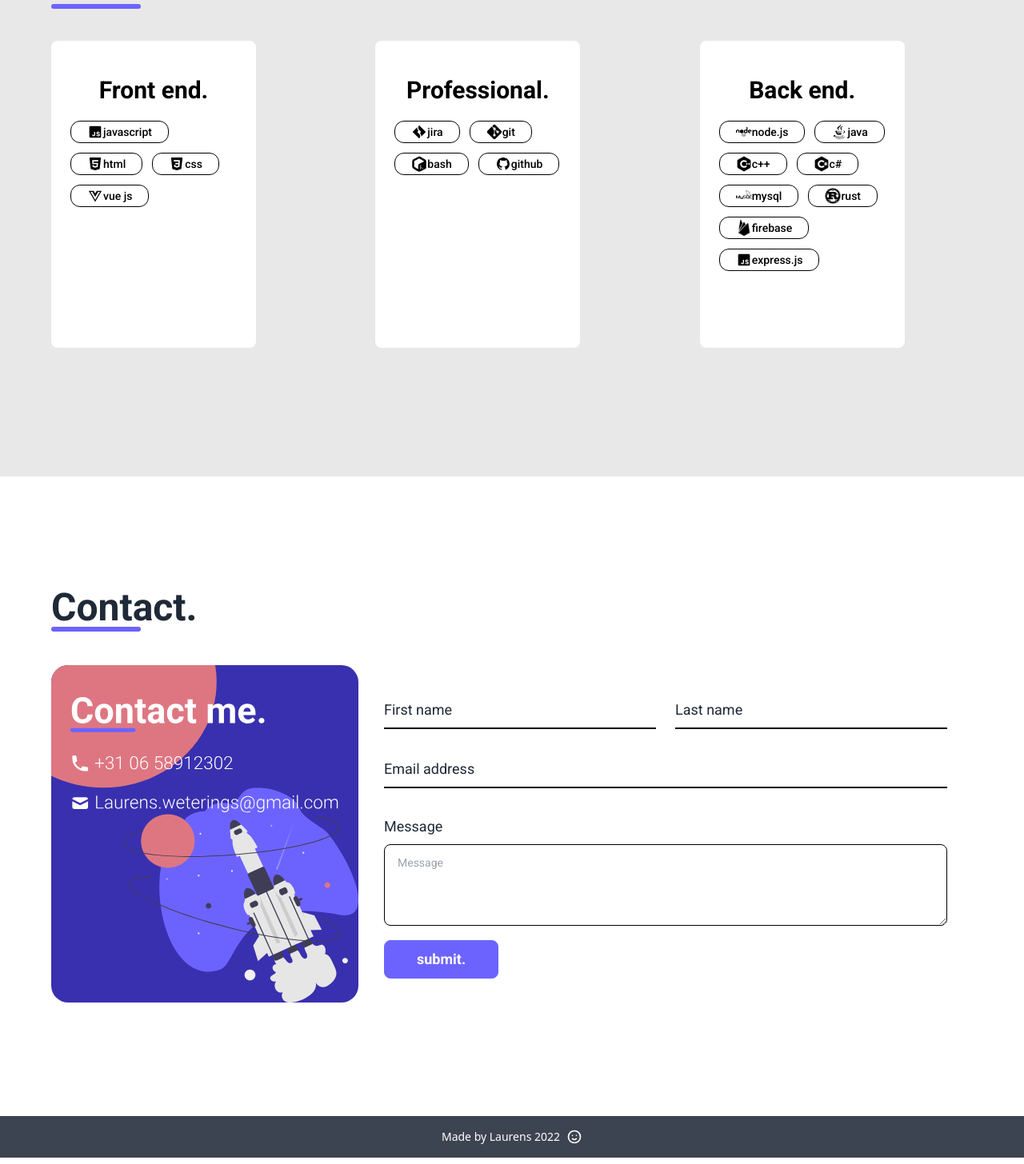
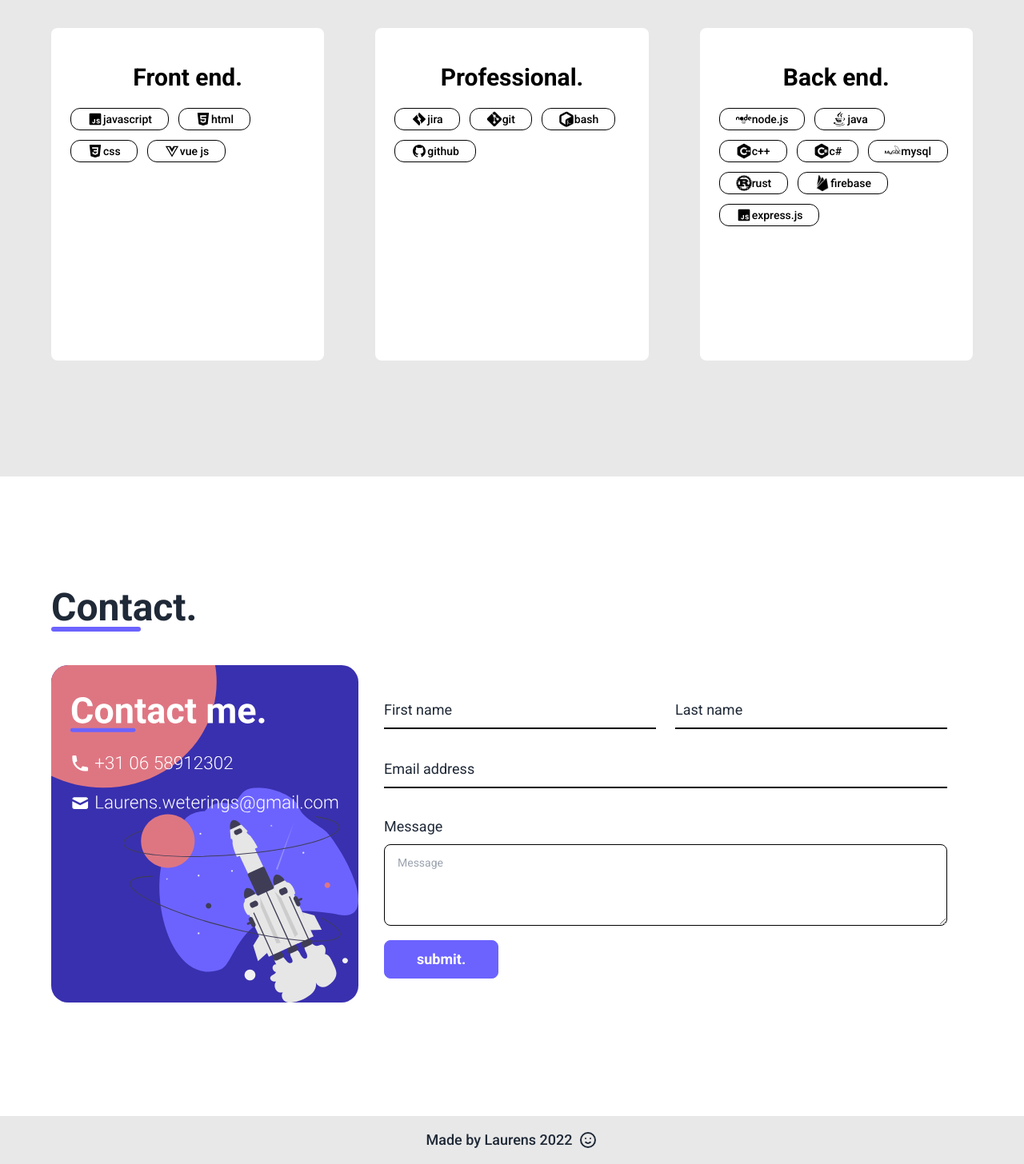
Before and after one commit to 0xLaurens/0xLaurens.com, a Vue app: page / in a window 1280 px wide. Shown: the part 2672-4128 px from the top of the page at 80% size. Built offline with nearby package versions, Linux system fonts and the light colour scheme.

Commit message:
Skills: scaling errors fixed

```diff
--- a/src/components/footer.vue
+++ b/src/components/footer.vue
@@ -1,8 +1,8 @@
 <template>
-    <footer class="footer items-center p-4 bg-neutral text-neutral-content">
+    <footer class="footer items-center p-4 bg-base-200 font-custom text-lg font-medium">
         <div class="items-center grid-flow-col place-self-center">
             <p>Made by Laurens 2022</p>
-            <emoji-happy-icon class="h-5 w-5" />
+            <emoji-happy-icon class="h-6 w-6" />
         </div>
     </footer>
 </template>
--- a/src/components/home/contact.vue
+++ b/src/components/home/contact.vue
@@ -58,7 +58,7 @@
                             <div class="py-2.5">
                                 <label for="message" class="block mb-2">Message</label>
                                 <textarea
-                                    class="textarea bg-inherit textarea-bordered border-black focus:border-primary resize-y w-full capitalize font-custom"
+                                    class="textarea bg-inherit textarea-bordered outline-2 border-black focus:border-primary resize-y w-full capitalize font-custom"
                                     rows="3"
                                     placeholder="message"
                                 ></textarea>
--- a/src/components/home/skills.vue
+++ b/src/components/home/skills.vue
@@ -1,7 +1,7 @@
 <template>
     <div class="flex min-h-screen bg-base-200 font-custom justify-center content-center py-20">
         <div
-            class="grid grid-cols-3 grid-flow-row px-5 md:px-16 gap-x-16 gap-y-10 self-center w-full"
+            class="grid grid-cols-3 grid-flow-row px-5 md:px-16 md:gap-x-4 lg:gap-x-16 gap-y-10 w-full"
         >
             <div class="col-span-3 rounded-lg">
                 <h1 class="text-black text-5xl font-bold">
@@ -11,9 +11,7 @@
             </div>
 
             <div class="col-span-3 md:col-span-1 row-span-1 md:row-start-2 md:row-end-3 rounded-lg">
-                <div
-                    class="flex-auto flex-col p-6 md:w-60 lg:w-64 h-72 md:h-96 bg-white rounded-lg"
-                >
+                <div class="p-6 w-full h-72 md:h-[26rem] bg-white rounded-lg">
                     <h2 class="text-center font-bold text-3xl text-black py-5">Front end.</h2>
                     <div class="flex flex-wrap gap-3">
                         <div class="badge badge-outline text-black">
@@ -33,7 +31,7 @@
             </div>
 
             <div class="col-span-3 md:col-span-1">
-                <div class="p-6 w-full md:w-60 lg:w-64 h-72 md:h-96 bg-white rounded-lg">
+                <div class="p-6 w-full h-72 md:h-[26rem] bg-white rounded-lg">
                     <h2 class="text-center font-bold text-3xl text-black py-5">Back end.</h2>
                     <div class="flex flex-wrap gap-3">
                         <div class="badge badge-outline text-black">
@@ -65,7 +63,7 @@
             </div>
 
             <div class="col-span-3 md:col-span-1 row-span-1 md:row-start-2 md:row-end-3 rounded-lg">
-                <div class="p-6 w-full md:w-60 lg:w-64 h-72 md:h-96 bg-white rounded-lg">
+                <div class="p-6 w-full h-72 md:h-[26rem] bg-white rounded-lg">
                     <h2 class="text-center font-bold text-3xl text-black py-5">Professional.</h2>
                     <div class="flex flex-wrap gap-3">
                         <div class="badge badge-outline text-black">
```
